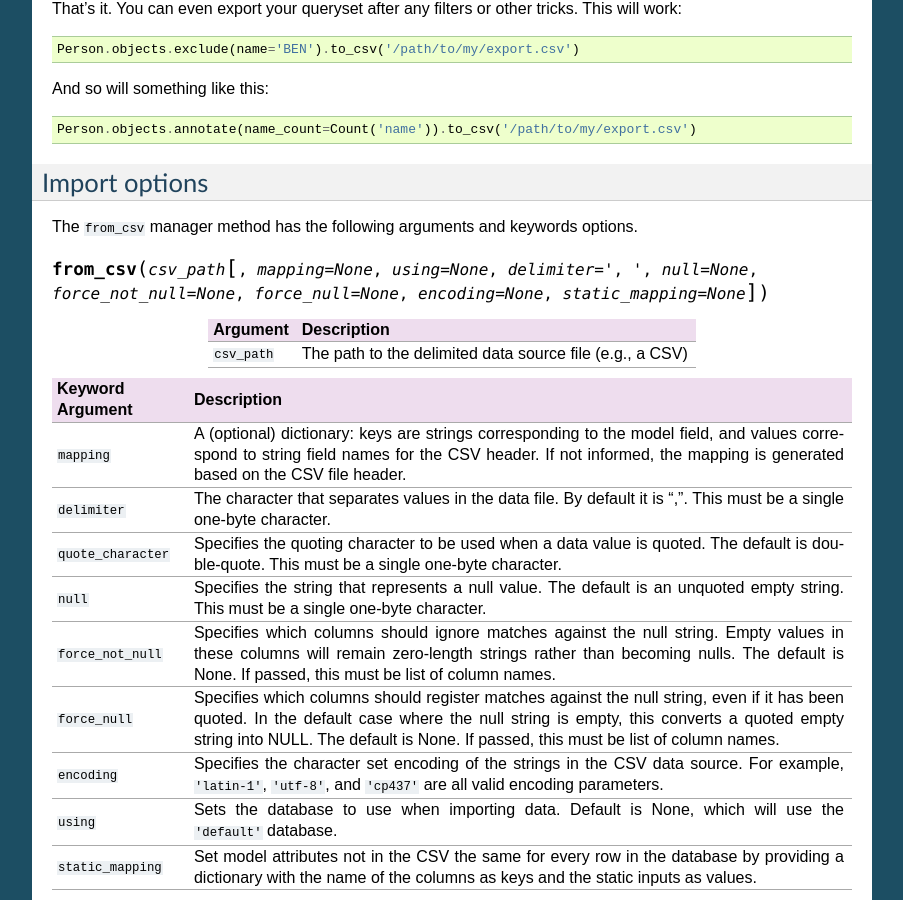
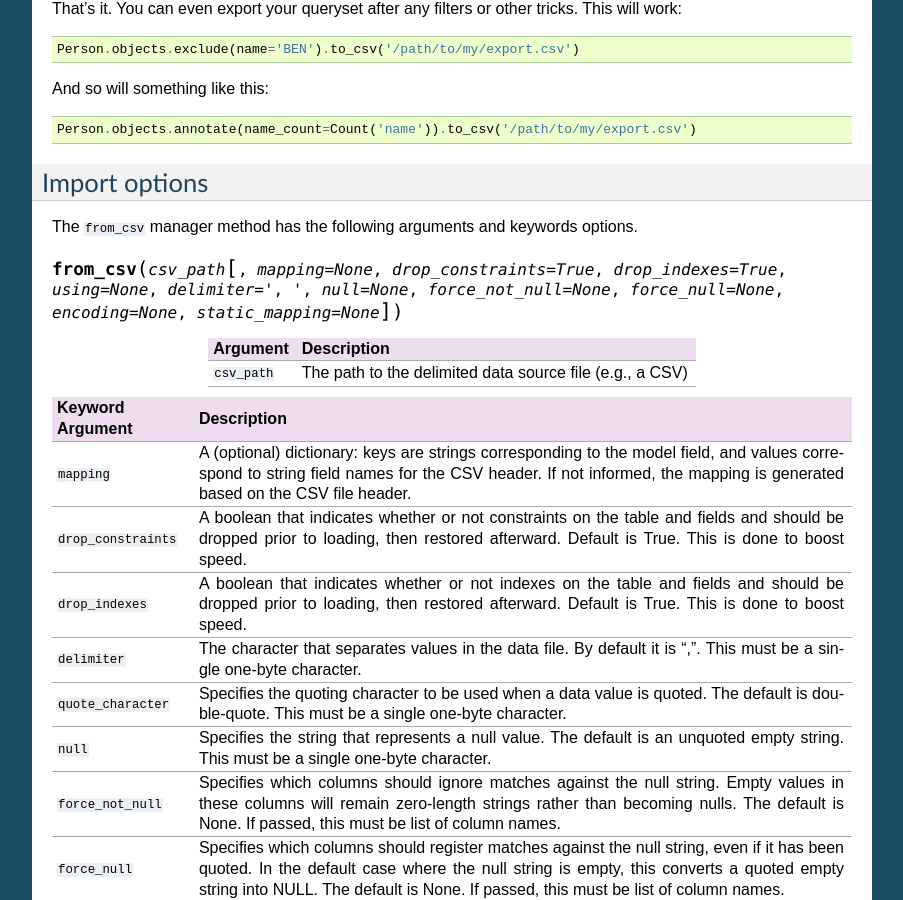
Before and after one commit to palewire/django-postgres-copy, a Sphinx documentation site: the page built from docs/index.rst, in a window 1280 px wide and 900 px high, scrolled down 2298 px. Shown: the whole window, without its empty margins (198-1101 px from the left). Built offline with Sphinx 7.4.7, drawn with Linux system fonts in a browser that asks for light colours.

Commit message:
Expanded docs

```diff
--- a/docs/index.rst
+++ b/docs/index.rst
@@ -159,7 +159,7 @@ Import options
 
 The ``from_csv`` manager method has the following arguments and keywords options.
 
-.. method:: from_csv(csv_path[, mapping=None, using=None, delimiter=',', null=None, force_not_null=None, force_null=None, encoding=None, static_mapping=None])
+.. method:: from_csv(csv_path[, mapping=None, drop_constraints=True, drop_indexes=True, using=None, delimiter=',', null=None, force_not_null=None, force_null=None, encoding=None, static_mapping=None])
 
 
 =================  =========================================================
@@ -177,6 +177,16 @@ Keyword Argument       Description
                        to the model field, and values correspond to string
                        field names for the CSV header. If not informed, the
                        mapping is generated based on the CSV file header.
+
+``drop_constraints``   A boolean that indicates whether or not constraints
+                       on the table and fields and should be dropped prior to
+                       loading, then restored afterward. Default is True.
+                       This is done to boost speed.
+
+``drop_indexes``       A boolean that indicates whether or not indexes
+                       on the table and fields and should be dropped prior to
+                       loading, then restored afterward. Default is True.
+                       This is done to boost speed.
 
 ``delimiter``          The character that separates values in the data file.
                        By default  it is ",". This must be a single one-byte
```
